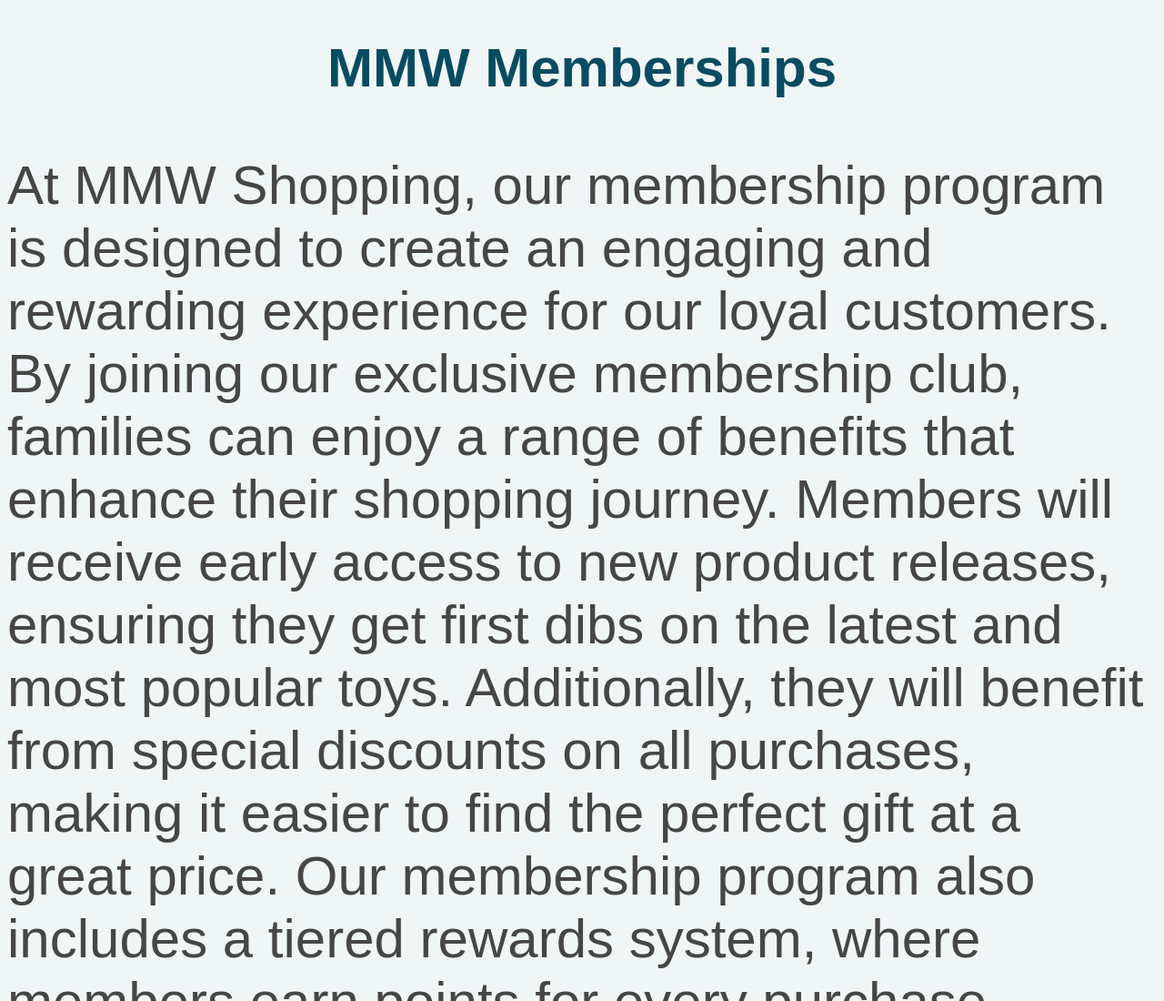
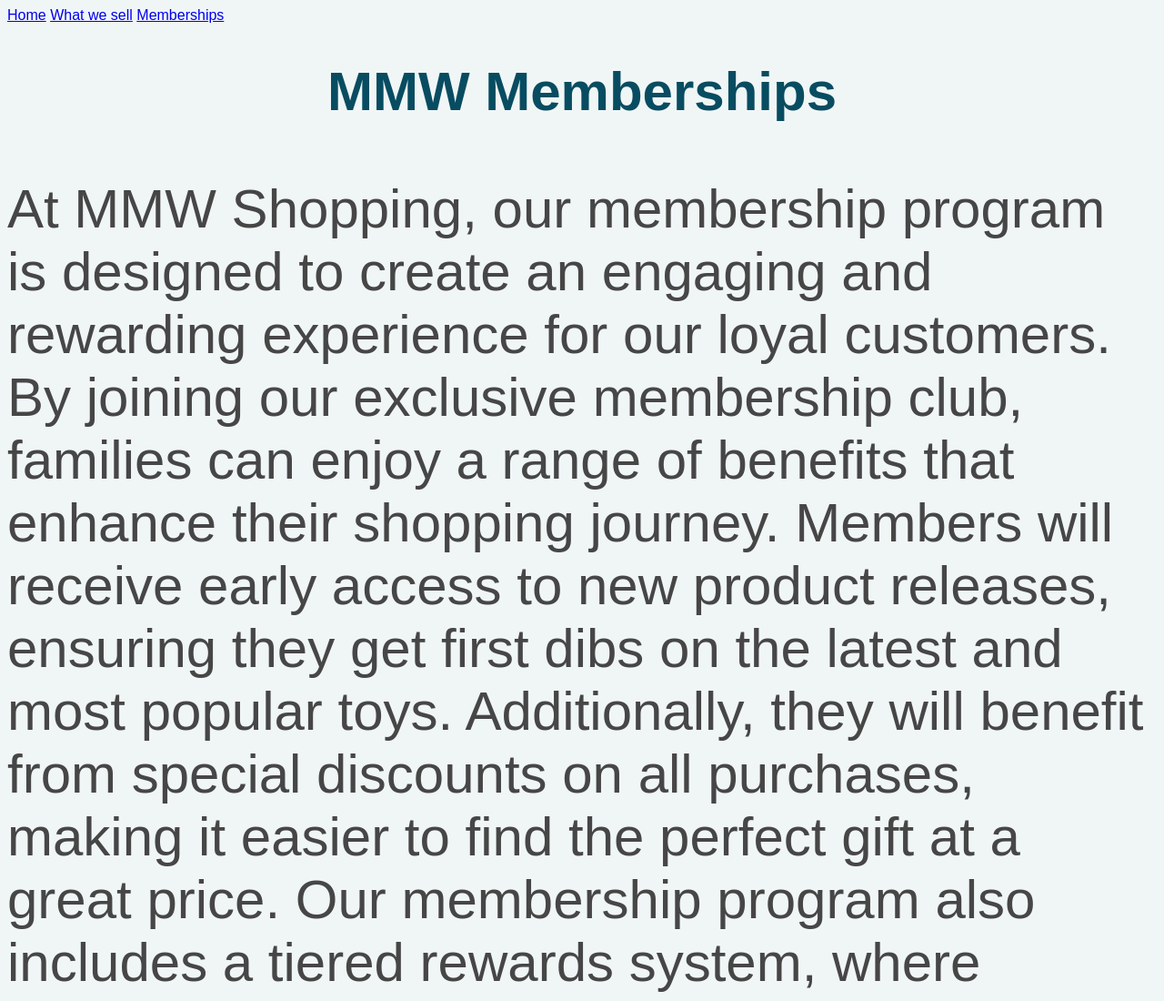
Before and after one commit to Marzuqthegreat15/mmwshopping, a plain HTML site: page memberships.html in a window 1280 px wide. Shown: the top 1100 px of the page at 91% size. Drawn offline with Linux system fonts and the light colour scheme.

Commit message:
change 67

```diff
--- a/memberships.html
+++ b/memberships.html
@@ -5,6 +5,11 @@
     <meta name="viewport" content="width=device-width, initial-scale=1.0">
     <title>Memberships</title>
     <link rel="stylesheet" href="web.css">
+    <div class="topnav-c">
+        <a class="active b" href="index.html">Home</a>
+        <a href="what we sell.html">What we sell</a>
+        <a href="memberships.html">Memberships</a>
+      </div>
 </head>
 <body>
     <H1 class="mem">MMW Memberships</H1>
```
